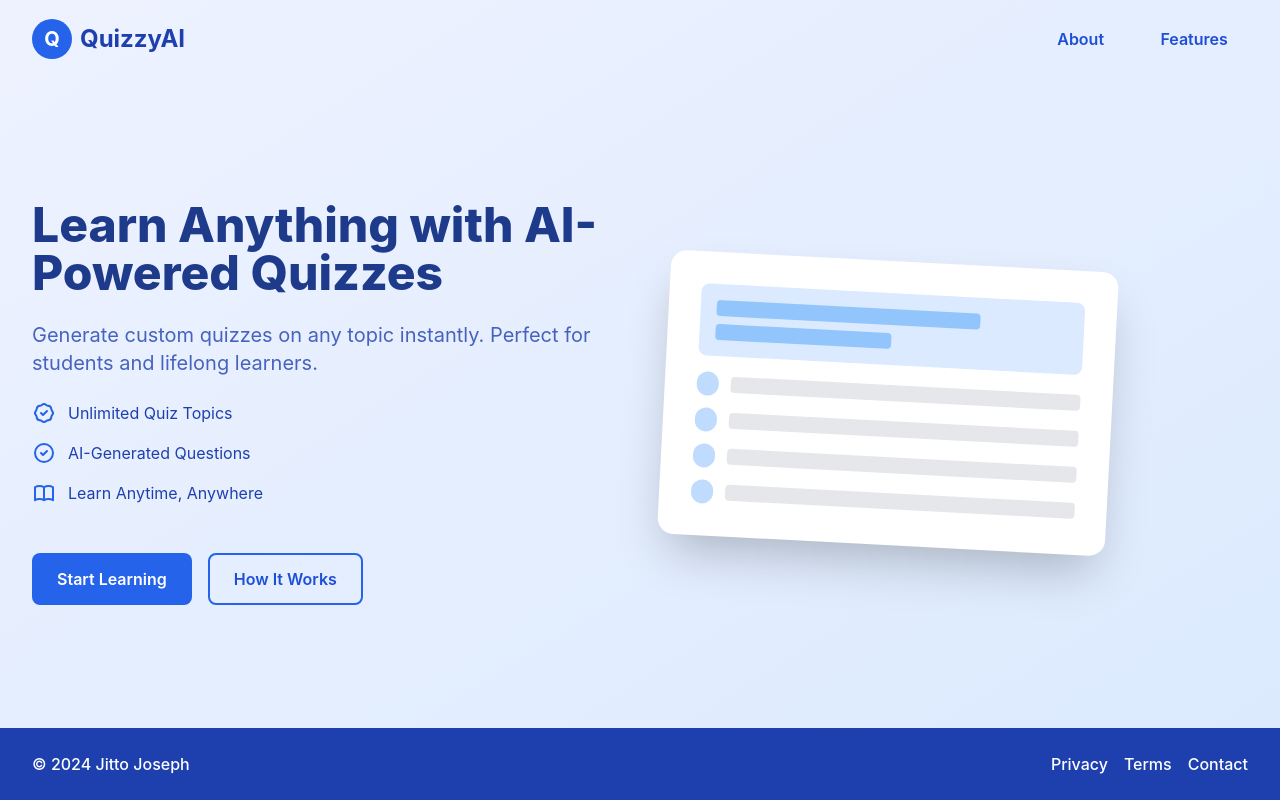
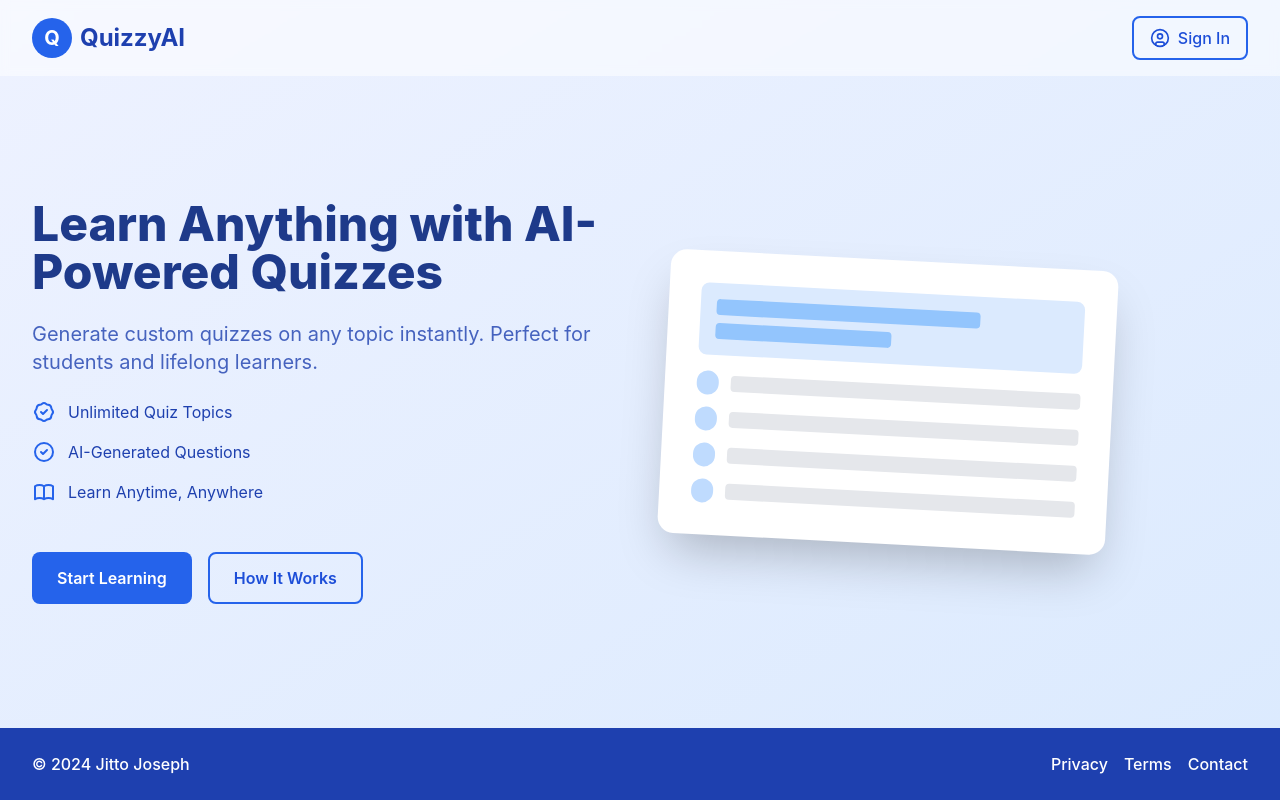
Before and after one commit to JittoJoseph/QuizzLab, a React (Vite) app: page / in a window 1280 px wide. Built offline with nearby package versions, Linux system fonts and the light colour scheme; no server answers.

Commit message:
add user profile component; implement quiz history retrieval and result saving features

```diff
--- a/src/App.jsx
+++ b/src/App.jsx
@@ -1,15 +1,15 @@
-import { useState } from 'react'
-import Welcome from './components/Welcome'
-import QuizSetup from './components/QuizSetup'
-import QuizInterface from './components/QuizInterface'
-import Results from './components/Results'
-import { generateQuestions } from './services/ai';
-import Features from './components/Features';
+import React, { useState } from 'react';
 import { Toaster } from 'react-hot-toast';
 import { AuthProvider } from './context/AuthContext';
+import Welcome from './components/Welcome';
+import QuizSetup from './components/QuizSetup';
+import QuizInterface from './components/QuizInterface';
+import Results from './components/Results';
+import Profile from './components/Profile'; // Add this import
+import { generateQuestions } from './services/ai';
 
 function App() {
-	const [currentPage, setCurrentPage] = useState('welcome')
+	const [currentPage, setCurrentPage] = useState('welcome');
 	const [quizData, setQuizData] = useState({
 		topic: '',
 		difficulty: '',
@@ -17,8 +17,8 @@ function App() {
 		currentQuestion: 0,
 		score: 0,
 		answers: []
-	})
-	const [isLoading, setIsLoading] = useState(false)
+	});
+	const [isLoading, setIsLoading] = useState(false);
 
 	const resetQuizData = () => {
 		setQuizData({
@@ -32,8 +32,9 @@ function App() {
 	};
 
 	const navigateToQuiz = () => {
-		setCurrentPage('quiz-setup')
-	}
+		resetQuizData();
+		setCurrentPage('quiz-setup');
+	};
 
 	const startQuiz = async (formData) => {
 		setIsLoading(true);
@@ -51,7 +52,6 @@ function App() {
 			setCurrentPage('quiz');
 		} catch (error) {
 			console.error('Failed to generate questions:', error);
-			alert('Failed to generate questions. Please try again.'); // Replace with better UI feedback later
 		} finally {
 			setIsLoading(false);
 		}
@@ -59,51 +59,14 @@ function App() {
 
 	const handleQuizComplete = () => {
 		setCurrentPage('results');
-		// No need to update score here as it's already being tracked
-		// during quiz progression
 	};
-
-	const handleRetry = () => {
-		setQuizData({
-			...quizData,
-			currentQuestion: 0,
-			score: 0,
-			answers: []
-		})
-		setCurrentPage('quiz')
-	}
-
-	const handleNewQuiz = () => {
-		resetQuizData(); // Reset data before navigating
-		setCurrentPage('quiz-setup');
-	}
 
 	return (
 		<AuthProvider>
-			<Toaster
-				position="top-center"
-				toastOptions={{
-					duration: 3000,
-					style: {
-						background: '#fff',
-						color: '#1e40af',
-					},
-					success: {
-						icon: '✅',
-					},
-					error: {
-						icon: '❌',
-					},
-				}}
-			/>
+			<div className="app-container">
+				<Toaster position="top-center" />
 				{currentPage === 'welcome' && (
-				<Welcome
-					onStartClick={() => {
-						resetQuizData();
-						setCurrentPage('quiz-setup');
-					}}
-					onNavigate={setCurrentPage}
-				/>
+					<Welcome onStartClick={navigateToQuiz} onNavigate={setCurrentPage} />
 				)}
 				{currentPage === 'quiz-setup' && <QuizSetup onSubmit={startQuiz} />}
 				{currentPage === 'quiz' && (
@@ -117,24 +80,26 @@ function App() {
 								...prev,
 								score: isCorrect ? prev.score + 1 : prev.score,
 								currentQuestion: prev.currentQuestion + 1
-						}))
+							}));
 						}}
 					/>
 				)}
 				{currentPage === 'results' && (
 					<Results
-					score={quizData.score || 0}
-					totalQuestions={quizData.questions.length || 10}
-					topic={quizData.topic || 'Quiz'}
-					onNewQuiz={handleNewQuiz}
+						score={quizData.score}
+						totalQuestions={quizData.questions.length}
+						topic={quizData.topic}
+						difficulty={quizData.difficulty}
+						onNewQuiz={navigateToQuiz}
 						onNavigate={setCurrentPage}
 					/>
 				)}
-			{currentPage === 'features' && (
-				<Features onBack={() => setCurrentPage('welcome')} />
+				{currentPage === 'profile' && (
+					<Profile onNavigate={setCurrentPage} />
 				)}
+			</div>
 		</AuthProvider>
-	)
+	);
 }
 
-export default App
+export default App;
--- /dev/null
+++ b/src/components/Profile.jsx
@@ -0,0 +1,108 @@
+// src/components/Profile.jsx
+import React, { useEffect, useState } from 'react';
+import PropTypes from 'prop-types';
+import { useAuth } from '../context/AuthContext';
+import { getUserHistory } from '../services/firebase';
+import { ArrowLeft } from 'lucide-react';
+
+const Profile = ({ onNavigate }) => {
+	const { user } = useAuth();
+	const [history, setHistory] = useState([]);
+	const [loading, setLoading] = useState(true);
+
+	useEffect(() => {
+		const fetchHistory = async () => {
+			try {
+				const results = await getUserHistory(user.uid);
+				setHistory(results);
+			} catch (error) {
+				console.error('Failed to fetch history:', error);
+			} finally {
+				setLoading(false);
+			}
+		};
+
+		fetchHistory();
+	}, [user]);
+
+	return (
+		<div className="min-h-screen bg-gradient-to-br from-indigo-50 to-blue-100 flex flex-col">
+			<nav className="px-4 md:px-8 py-4 bg-white/50 backdrop-blur-sm">
+				<div className="container mx-auto flex items-center">
+					<button
+						onClick={() => onNavigate('welcome')}
+						className="text-blue-700 hover:text-blue-800 flex items-center space-x-2 bg-transparent"
+					>
+						<ArrowLeft className="w-5 h-5" />
+						<span>Back</span>
+					</button>
+				</div>
+			</nav>
+
+			<div className="container mx-auto px-4 md:px-8 py-8">
+				<div className="bg-white/80 backdrop-blur-sm rounded-lg p-6 shadow-lg mb-8">
+					<div className="flex items-center space-x-4">
+						<img
+							src={user?.photoURL}
+							alt={user?.displayName}
+							className="w-16 h-16 rounded-full border-2 border-blue-100"
+						/>
+						<div>
+							<h2 className="text-2xl font-bold text-blue-900">{user?.displayName}</h2>
+							<p className="text-blue-600">{user?.email}</p>
+						</div>
+					</div>
+				</div>
+
+				<div className="bg-white/80 backdrop-blur-sm rounded-lg p-6 shadow-lg">
+					<h3 className="text-xl font-bold text-blue-900 mb-4">Quiz History</h3>
+					{loading ? (
+						<div className="flex justify-center py-8">
+							<div className="w-8 h-8 border-4 border-blue-600 border-t-transparent rounded-full animate-spin"></div>
+						</div>
+					) : history.length > 0 ? (
+						<div className="overflow-x-auto">
+							<table className="w-full">
+								<thead>
+									<tr className="border-b-2 border-blue-100">
+										<th className="py-3 px-4 text-left text-blue-800">Topic</th>
+										<th className="py-3 px-4 text-left text-blue-800">Score</th>
+										<th className="py-3 px-4 text-left text-blue-800">Difficulty</th>
+										<th className="py-3 px-4 text-left text-blue-800">Date</th>
+									</tr>
+								</thead>
+								<tbody className="divide-y divide-blue-50">
+									{history.map((quiz) => (
+										<tr key={quiz.id} className="hover:bg-blue-50/50 transition-colors">
+											<td className="py-3 px-4 text-blue-900">{quiz.topic}</td>
+											<td className="py-3 px-4">
+												<span className="px-2 py-1 bg-blue-100 rounded text-blue-800">
+													{quiz.score}/{quiz.totalQuestions}
+												</span>
+											</td>
+											<td className="py-3 px-4 capitalize text-blue-700">{quiz.difficulty}</td>
+											<td className="py-3 px-4 text-blue-600">
+												{new Date(quiz.timestamp).toLocaleDateString()}
+											</td>
+										</tr>
+									))}
+								</tbody>
+							</table>
+						</div>
+					) : (
+						<div className="text-center py-12 text-blue-800">
+							<p className="text-lg">No quiz history yet</p>
+							<p className="text-sm mt-2 text-blue-600">Complete some quizzes to see them here!</p>
+						</div>
+					)}
+				</div>
+			</div>
+		</div>
+	);
+};
+
+Profile.propTypes = {
+	onNavigate: PropTypes.func.isRequired
+};
+
+export default Profile;
--- a/src/components/Results.jsx
+++ b/src/components/Results.jsx
@@ -1,35 +1,52 @@
 // src/components/Results.jsx
-import React, { useContext } from 'react';
+import React, { useContext, useState } from 'react';
 import PropTypes from 'prop-types';
 import Confetti from 'react-confetti';
-import { AuthContext } from '../context/AuthContext';
+import { useAuth } from '../context/AuthContext';
 import { saveQuizResult } from '../services/firebase';
 
-const Results = ({ score = 0, totalQuestions = 10, topic = 'Quiz', onNewQuiz, onNavigate }) => {
+const Results = ({ score = 0, totalQuestions = 10, topic = 'Quiz', difficulty = 'intermediate', onNewQuiz, onNavigate }) => {
+	console.log('Auth:', useAuth()); // Debug auth context
+	const [saving, setSaving] = useState(false);
+	const [saveError, setSaveError] = useState(null);
+	const [saved, setSaved] = useState(false);
+
 	const percentage = totalQuestions > 0 ? Math.round((score / totalQuestions) * 100) : 0;
 	const isExcellentScore = percentage >= 90;
 
-	// Google brand colors for confetti
 	const googleColors = [
-		'#4285F4', // Google Blue
-		'#DB4437', // Google Red
-		'#F4B400', // Google Yellow
-		'#0F9D58', // Google Green
+		'#4285F4', '#DB4437', '#F4B400', '#0F9D58',
 	];
 
-	const handleNewQuiz = () => {
-		onNewQuiz(); // This will trigger resetQuizData and navigation
-	};
-
-	const { user } = useContext(AuthContext);
+	const { user, login } = useAuth();
 
 	const handleSave = async () => {
 		if (!user) return;
+		setSaving(true);
+		setSaveError(null);
+
+		try {
 			await saveQuizResult(user.uid, {
 				topic,
 				score,
-			totalQuestions
+				totalQuestions,
+				difficulty
 			});
+			setSaved(true);
+		} catch (error) {
+			setSaveError('Failed to save result');
+			console.error('Save error:', error);
+		} finally {
+			setSaving(false);
+		}
+	};
+
+	const handleSignIn = async () => {
+		try {
+			await login();
+		} catch (error) {
+			console.error('Login error:', error);
+		}
 	};
 
 	return (
@@ -116,23 +133,50 @@ const Results = ({ score = 0, totalQuestions = 10, topic = 'Quiz', onNewQuiz, on
 								Back to Home
 							</button>
 							<button
-								onClick={handleNewQuiz}
+								onClick={onNewQuiz}
 								className="px-6 py-3 border-2 border-blue-600 text-blue-700 bg-transparent rounded-lg hover:bg-blue-50 transition-colors"
 							>
 								New Quiz
 							</button>
 						</div>
-						{user && (
-							<button onClick={handleSave} className="mt-4 px-6 py-3 bg-green-600 text-white rounded-lg hover:bg-green-700 transition-colors">
-								Save Result
+
+						{/* Auth/Save Section */}
+						<div className="mt-6 space-y-4">
+							{!user && (
+								<div className="p-4 bg-blue-50 rounded-lg text-center">
+									<p className="text-blue-800 mb-2">Sign in to save your progress</p>
+									<button
+										onClick={handleSignIn}
+										className="px-4 py-2 bg-blue-600 text-white rounded-lg hover:bg-blue-700"
+									>
+										Sign in with Google
+									</button>
+								</div>
+							)}
+
+							{user && !saved && (
+								<button
+									onClick={handleSave}
+									disabled={saving}
+									className="px-6 py-3 bg-blue-600 text-white rounded-lg hover:bg-blue-700
+                    transition-colors disabled:opacity-50 disabled:cursor-not-allowed"
+								>
+									{saving ? 'Saving...' : 'Save Result'}
 								</button>
 							)}
-						{!user && (
-							<div className="mt-4">
-								<p>Sign in to save your progress</p>
-								<LoginButton />
+
+							{saved && (
+								<div className="text-green-600 font-medium">
+									Result saved successfully!
 								</div>
 							)}
+
+							{saveError && (
+								<div className="text-red-600 font-medium">
+									{saveError}
+								</div>
+							)}
+						</div>
 					</div>
 				</div>
 			</div>
@@ -144,6 +188,7 @@ Results.propTypes = {
 	score: PropTypes.number.isRequired,
 	totalQuestions: PropTypes.number.isRequired,
 	topic: PropTypes.string.isRequired,
+	difficulty: PropTypes.string,
 	onNewQuiz: PropTypes.func.isRequired,
 	onNavigate: PropTypes.func.isRequired
 };
--- a/src/components/Welcome.jsx
+++ b/src/components/Welcome.jsx
@@ -1,18 +1,39 @@
-import React, { useState } from 'react';
-import { Menu, X } from 'lucide-react';
+import React, { useState, useEffect, useRef } from 'react';
+import { UserCircle } from 'lucide-react';
 import PropTypes from 'prop-types';
+import { useAuth } from '../context/AuthContext';
 
 const Welcome = ({ onStartClick, onNavigate }) => {
-	const [isMenuOpen, setIsMenuOpen] = useState(false);
+	const { user, login, logout } = useAuth();
+	const [showDropdown, setShowDropdown] = useState(false);
+	const dropdownRef = useRef(null);
 
-	const toggleMenu = () => {
-		setIsMenuOpen(!isMenuOpen);
+	useEffect(() => {
+		const handleClickOutside = (event) => {
+			if (dropdownRef.current && !dropdownRef.current.contains(event.target)) {
+				setShowDropdown(false);
+			}
+		};
+
+		document.addEventListener('mousedown', handleClickOutside);
+		return () => document.removeEventListener('mousedown', handleClickOutside);
+	}, []);
+
+	const handleAuth = async () => {
+		if (!user) {
+			try {
+				await login();
+			} catch (error) {
+				console.error('Auth error:', error);
+			}
+		}
 	};
 
 	return (
 		<div className="min-h-screen bg-gradient-to-br from-indigo-50 to-blue-100 flex flex-col">
-			{/* Responsive Navigation */}
-			<nav className="px-4 md:px-8 py-4 flex justify-between items-center relative">
+			{/* Navbar */}
+			<nav className="px-4 md:px-8 py-4 bg-white/50 backdrop-blur-sm">
+				<div className="container mx-auto flex justify-between items-center">
 					<div className="flex items-center space-x-2">
 						<div className="w-10 h-10 bg-blue-600 rounded-full flex items-center justify-center">
 							<span className="text-white font-bold text-xl">Q</span>
@@ -20,41 +41,60 @@ const Welcome = ({ onStartClick, onNavigate }) => {
 						<h1 className="text-2xl font-bold text-blue-800">QuizzyAI</h1>
 					</div>
 
-				{/* Mobile Menu Toggle */}
-				<div className="md:hidden">
+					<div className="relative" ref={dropdownRef}>
 						<button
-						onClick={toggleMenu}
-						className="text-blue-700 focus:outline-none bg-transparent"
+							onClick={user ? () => setShowDropdown(!showDropdown) : handleAuth}
+							className="px-4 py-2 bg-transparent border-2 border-blue-600 rounded-lg
+                hover:bg-blue-50 transition-colors flex items-center space-x-2
+                text-blue-700 font-medium"
 						>
-						{isMenuOpen ? <X size={24} /> : <Menu size={24} />}
+							{user ? (
+								<>
+									<img
+										src={user.photoURL}
+										alt={user.displayName}
+										className="w-6 h-6 rounded-full"
+									/>
+									<span>Account</span>
+								</>
+							) : (
+								<>
+									<UserCircle className="w-5 h-5" />
+									<span>Sign In</span>
+								</>
+							)}
+						</button>
+
+						{/* Improved Dropdown */}
+						{user && showDropdown && (
+							<div className="absolute right-0 mt-2 w-48 bg-gradient-to-br from-white to-blue-50
+    backdrop-blur-sm rounded-lg shadow-lg border border-blue-100 overflow-hidden z-50"
+							>
+								<button
+									onClick={() => {
+										setShowDropdown(false);
+										onNavigate('profile');
+									}}
+									className="w-full px-4 py-3 text-left bg-transparent hover:bg-blue-100/50
+        text-blue-700 font-medium transition-all flex items-center space-x-2"
+								>
+									<UserCircle className="w-5 h-5" />
+									<span>My Profile</span>
+								</button>
+								<div className="h-[1px] bg-blue-100"></div>
+								<button
+									onClick={() => {
+										setShowDropdown(false);
+										logout();
+									}}
+									className="w-full px-4 py-3 text-left bg-transparent hover:bg-red-100/50
+        text-red-600 font-medium transition-all"
+								>
+									<span>Sign Out</span>
 								</button>
 							</div>
-
-				{/* Navigation Links */}
-				<div className={`
-          ${isMenuOpen ? 'flex' : 'hidden'}
-          md:flex
-          flex-col md:flex-row
-          absolute md:static
-          top-full left-0 right-0
-          bg-white md:bg-transparent
-          shadow-lg md:shadow-none
-          z-20
-          space-y-2 md:space-y-0 md:space-x-4
-          p-4 md:p-0
-        `}>
-					<button
-						onClick={() => window.open('https://github.com/JittoJoseph/QuizzyAI', '_blank')}
-						className="text-blue-700 hover:text-blue-900 font-semibold bg-transparent block w-full md:w-auto text-left"
-					>
-						About
-					</button>
-					<button
-						onClick={() => onNavigate('features')}
-						className="text-blue-700 hover:text-blue-900 font-semibold bg-transparent block w-full md:w-auto text-left"
-					>
-						Features
-					</button>
+						)}
+					</div>
 				</div>
 			</nav>
 
--- a/src/context/AuthContext.jsx
+++ b/src/context/AuthContext.jsx
@@ -1,20 +1,50 @@
 // src/context/AuthContext.jsx
-import { createContext, useState, useEffect } from 'react';
+import { createContext, useContext, useState, useEffect } from 'react';
 import { auth } from '../config/firebase';
+import { signInWithGoogle, logOut } from '../services/firebase';
 
-export const AuthContext = createContext();
+export const AuthContext = createContext({
+	user: null,
+	loading: true,
+	login: () => { },
+	logout: () => { }
+});
 
 export const AuthProvider = ({ children }) => {
 	const [user, setUser] = useState(null);
+	const [loading, setLoading] = useState(true);
 
 	useEffect(() => {
-		const unsubscribe = auth.onAuthStateChanged(setUser);
-		return unsubscribe;
+		return auth.onAuthStateChanged((user) => {
+			setUser(user);
+			setLoading(false);
+		});
 	}, []);
 
+	if (loading) {
+		return (
+			<div className="min-h-screen flex items-center justify-center">
+				<div className="w-8 h-8 border-4 border-blue-600 border-t-transparent rounded-full animate-spin"></div>
+			</div>
+		);
+	}
+
 	return (
-		<AuthContext.Provider value={{ user }}>
+		<AuthContext.Provider value={{
+			user,
+			loading,
+			login: signInWithGoogle,
+			logout: logOut
+		}}>
 			{children}
 		</AuthContext.Provider>
 	);
 };
+
+export const useAuth = () => {
+	const context = useContext(AuthContext);
+	if (!context) {
+		throw new Error('useAuth must be used within AuthProvider');
+	}
+	return context;
+};
```
Also changed, not shown: src/services/firebase.js (+39 -6 lines). Lines whose indentation alone changed are shown as unchanged.
